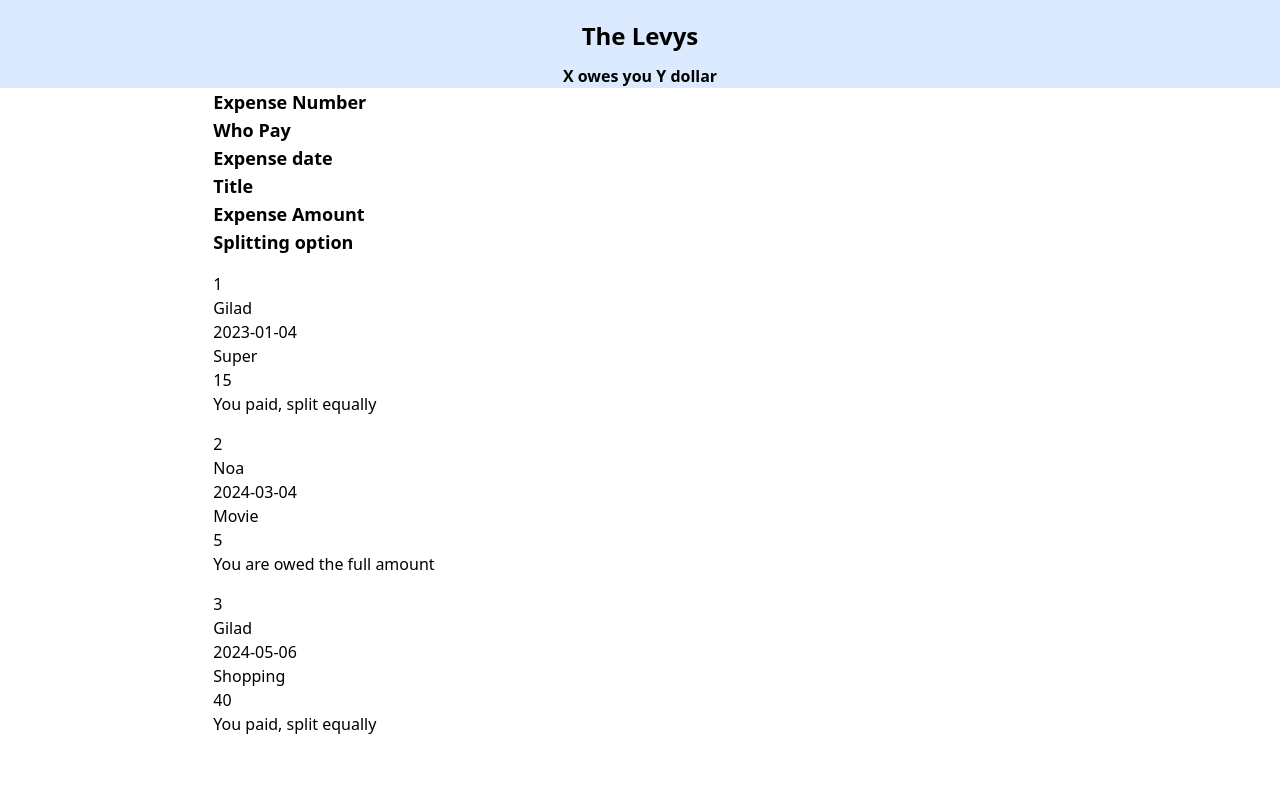
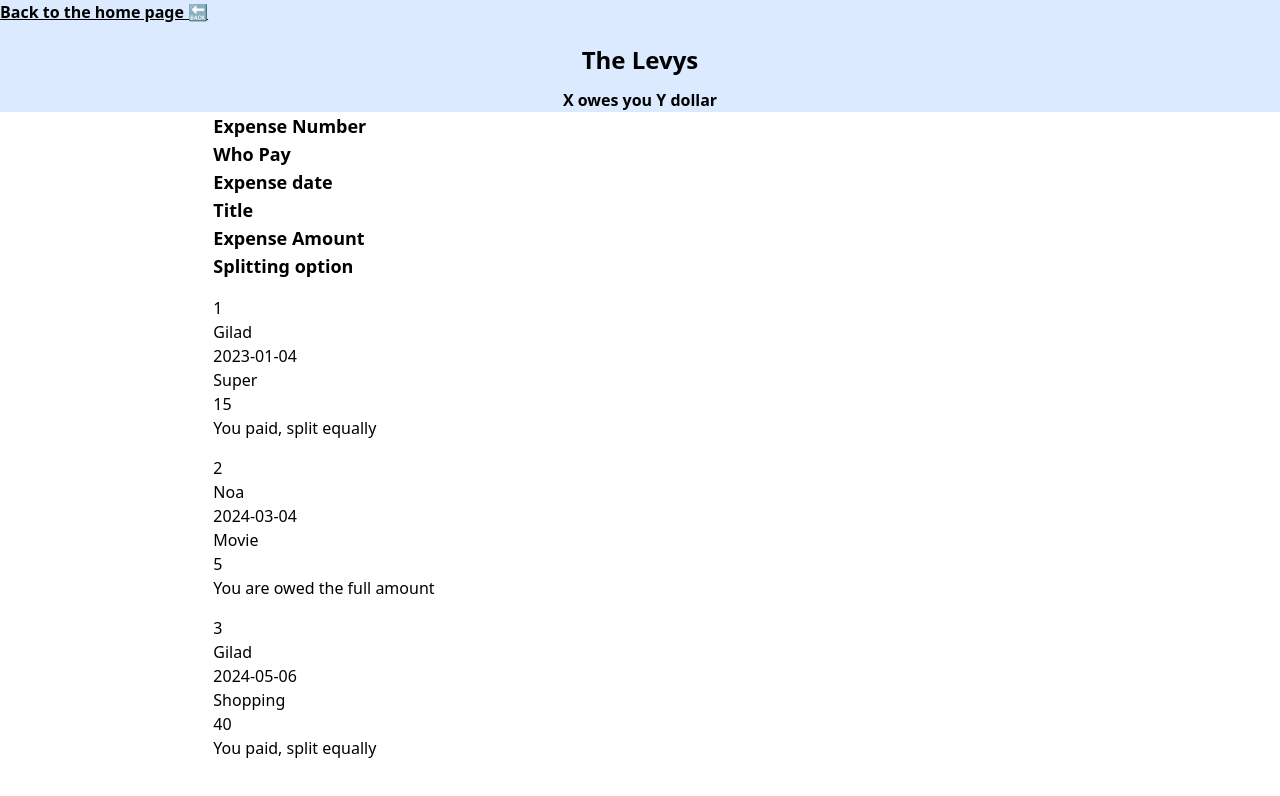
Before and after one commit to Noa308/Split, a React (Vite) app: page /Groups in a window 1280 px wide. Shown: the top 796 px of the page. Built offline with nearby package versions, Linux system fonts and the light colour scheme.

Commit message:
stage6: custom hook of back button

```diff
--- a/src/GroupPage.jsx
+++ b/src/GroupPage.jsx
@@ -1,11 +1,15 @@
 import Expenses from "./Expenses";
 import GroupInfo from "./GroupInfo";
+import UseBackButton from "./useBackButton";
 
 function GroupPage() {
   return (
-    <div className="flex flex-col items-center w-full">
-      <GroupInfo />
-      <Expenses />
+    <div>
+      <UseBackButton path="/" text="Back to the home page 🔙" />
+      <div className="flex flex-col items-center w-full">
+        <GroupInfo />
+        <Expenses />
+      </div>
     </div>
   );
 }
--- a/src/GroupProvider.jsx
+++ b/src/GroupProvider.jsx
@@ -8,5 +8,9 @@ export const GroupProvider = ({ children }) => {
     <GroupContext.Provider value={{ groups, setGroups }}>
       {children}
     </GroupContext.Provider>
+    //this way all the children have an access to this value. the children come from the App.
   );
 };
+//to do: the back button
+//to do: costome hook to the group from the groups, we will call it useGroup
+//to create id to each group and to get the ud and give the group
--- a/src/HomePage.jsx
+++ b/src/HomePage.jsx
@@ -1,8 +1,11 @@
 import CreateGroup from "./CreateGroup";
 import ChooseGroup from "./ChooseGroup";
+import UseBackButton from "./useBackButton";
 
 function HomePage() {
   return (
+    <div>
+      <UseBackButton path="/Groups" text="go to the groups page" />
       <div className="flex flex-col items-center w-full">
         <p className="flex flex-col items-center bg-blue-100 w-full font-extrabold text-5xl p-7 ">
           Welcom to Split
@@ -12,6 +15,7 @@ function HomePage() {
           <ChooseGroup />
         </div>
       </div>
+    </div>
   );
 }
 
--- /dev/null
+++ b/src/UseBackButton.jsx
@@ -0,0 +1,17 @@
+import { useNavigate } from "react-router-dom";
+
+function UseBackButton({ path, text }) {
+  let navigate = useNavigate();
+
+  return (
+    <p className="font-extrabold bg-blue-100 ">
+      <button className="underline" onClick={() => navigate(path)}>
+        {text}
+      </button>
+    </p>
+  );
+}
+
+export default UseBackButton;
+
+//this is a custom hook
```
Lines whose indentation alone changed are shown as unchanged.
